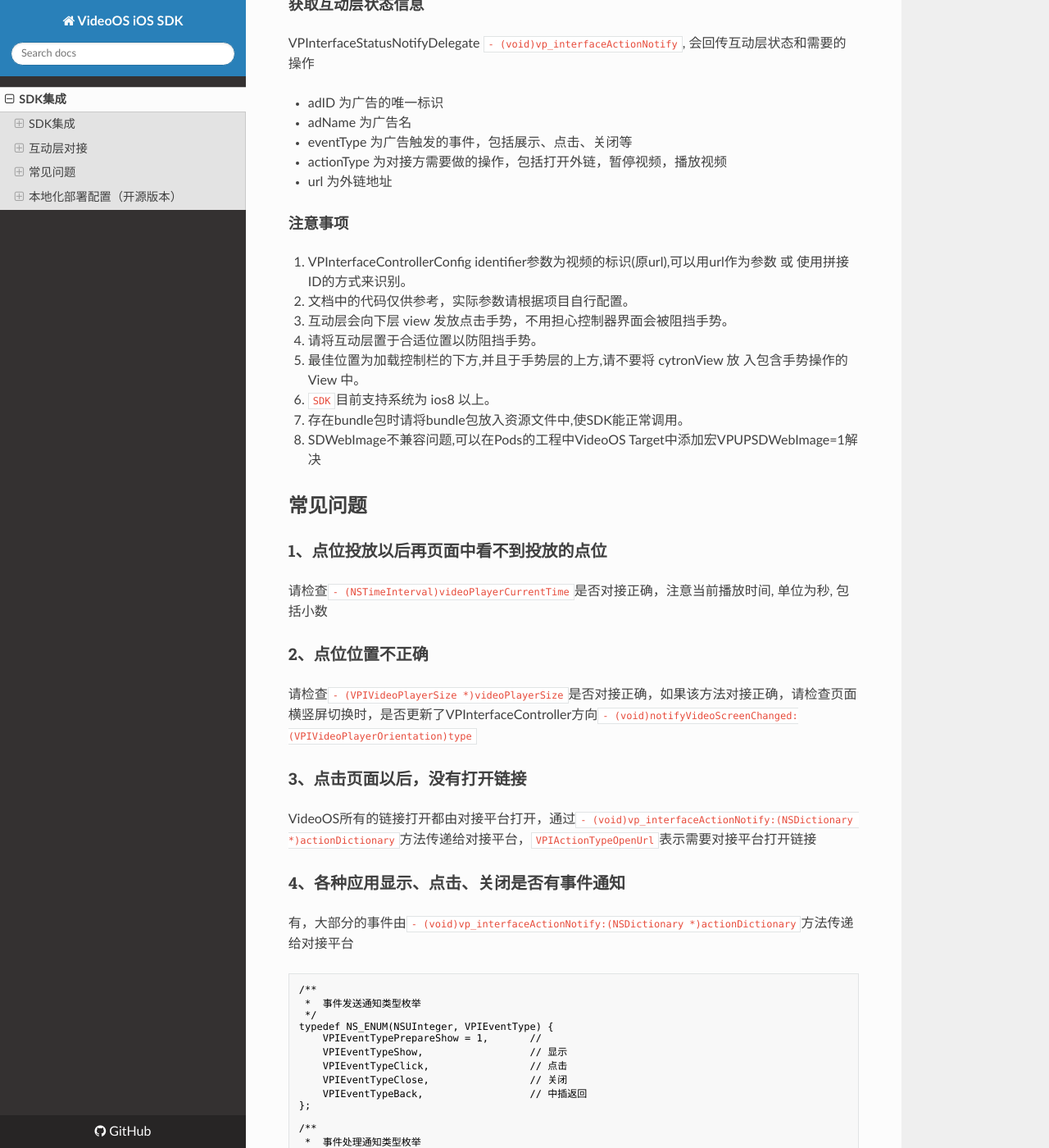
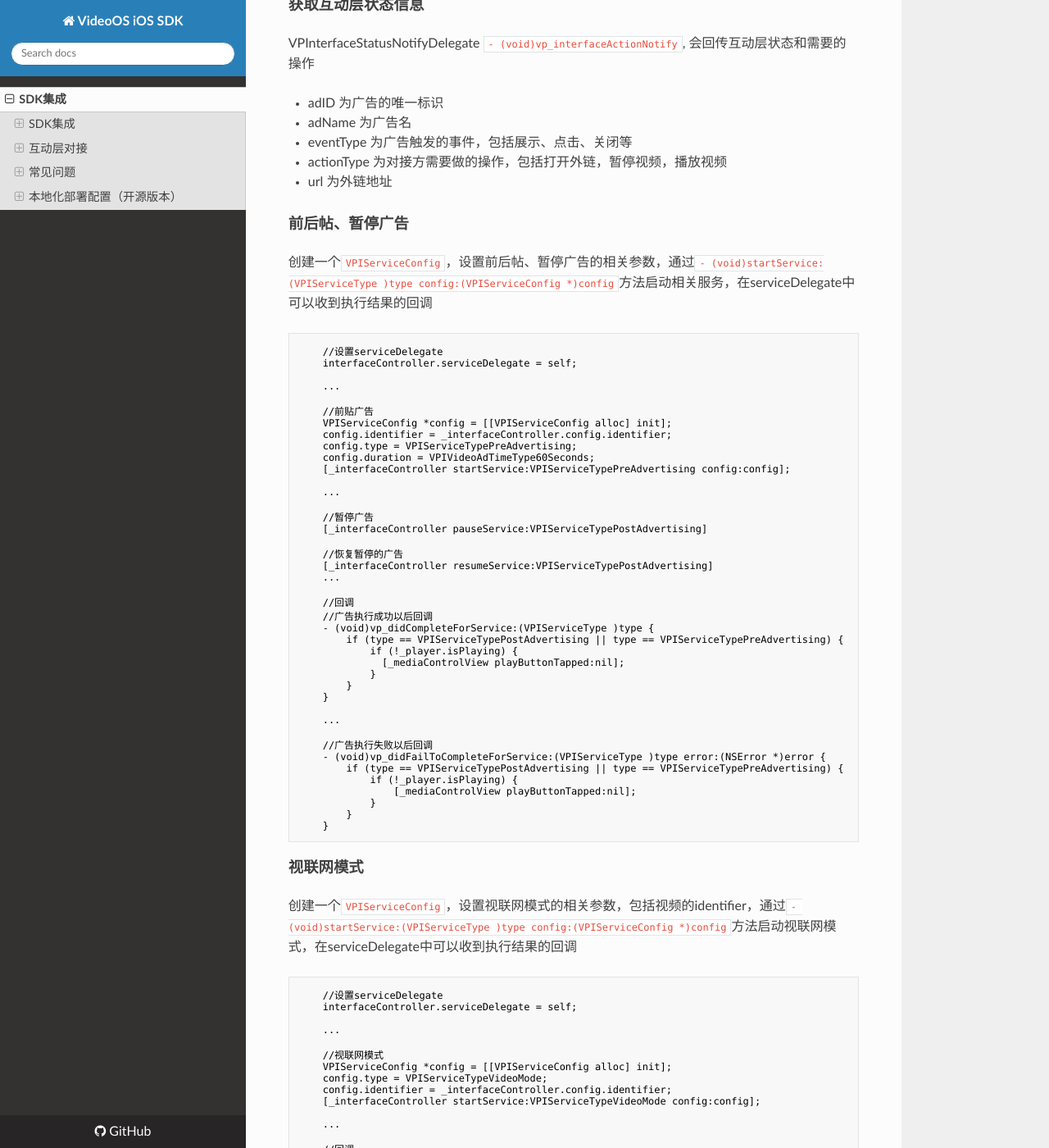
Before and after one commit to VideoOS/VideoOS-iOS-SDK, an MkDocs documentation site: the page built from docs/index.md, in a window 1280 px wide and 1400 px high, scrolled down 4441 px. Shown: the whole window at 82% size. Built offline with MkDocs 1.6.1, drawn with Linux system fonts in a browser that asks for light colours; nearby versions of some CDN libraries; some of the changed text lies outside the part shown.

Commit message:
add videoMode and Ad Api for docs

````diff
--- a/docs/index.md
+++ b/docs/index.md
@@ -140,6 +140,85 @@
 * actionType 为对接方需要做的操作，包括打开外链，暂停视频，播放视频
 * url 为外链地址
 
+#### 前后帖、暂停广告
+创建一个`VPIServiceConfig`，设置前后帖、暂停广告的相关参数，通过`- (void)startService:(VPIServiceType )type config:(VPIServiceConfig *)config`方法启动相关服务，在serviceDelegate中可以收到执行结果的回调
+
+```objective-c
+    //设置serviceDelegate
+    interfaceController.serviceDelegate = self;
+
+    ...
+
+    //前贴广告
+    VPIServiceConfig *config = [[VPIServiceConfig alloc] init];
+    config.identifier = _interfaceController.config.identifier;
+    config.type = VPIServiceTypePreAdvertising;
+    config.duration = VPIVideoAdTimeType60Seconds;
+    [_interfaceController startService:VPIServiceTypePreAdvertising config:config];
+
+    ...
+
+    //暂停广告
+    [_interfaceController pauseService:VPIServiceTypePostAdvertising]
+
+    //恢复暂停的广告
+    [_interfaceController resumeService:VPIServiceTypePostAdvertising]
+    ...
+
+    //回调
+    //广告执行成功以后回调
+    - (void)vp_didCompleteForService:(VPIServiceType )type {
+    	if (type == VPIServiceTypePostAdvertising || type == VPIServiceTypePreAdvertising) {
+        	if (!_player.isPlaying) {
+          	  [_mediaControlView playButtonTapped:nil];
+        	}
+    	}
+	}
+
+	...
+
+	//广告执行失败以后回调
+	- (void)vp_didFailToCompleteForService:(VPIServiceType )type error:(NSError *)error {
+    	if (type == VPIServiceTypePostAdvertising || type == VPIServiceTypePreAdvertising) {
+        	if (!_player.isPlaying) {
+            	[_mediaControlView playButtonTapped:nil];
+        	}
+    	}
+	}
+```
+
+#### 视联网模式
+
+创建一个`VPIServiceConfig`，设置视联网模式的相关参数，包括视频的identifier，通过`- (void)startService:(VPIServiceType )type config:(VPIServiceConfig *)config`方法启动视联网模式，在serviceDelegate中可以收到执行结果的回调
+
+```objective-c
+    //设置serviceDelegate
+    interfaceController.serviceDelegate = self;
+
+    ...
+
+    //视联网模式
+    VPIServiceConfig *config = [[VPIServiceConfig alloc] init];
+    config.type = VPIServiceTypeVideoMode;
+    config.identifier = _interfaceController.config.identifier;
+    [_interfaceController startService:VPIServiceTypeVideoMode config:config];
+
+    ...
+
+    //回调
+    //执行成功以后回调
+    - (void)vp_didCompleteForService:(VPIServiceType )type {
+
+	}
+
+	...
+
+	//执行失败以后回调
+	- (void)vp_didFailToCompleteForService:(VPIServiceType )type error:(NSError *)error {
+
+	}
+```
+
 #### 注意事项
 
 1. VPInterfaceControllerConfig identifier参数为视频的标识(原url),可以用url作为参数 或 使用拼接 ID的方式来识别。
````
